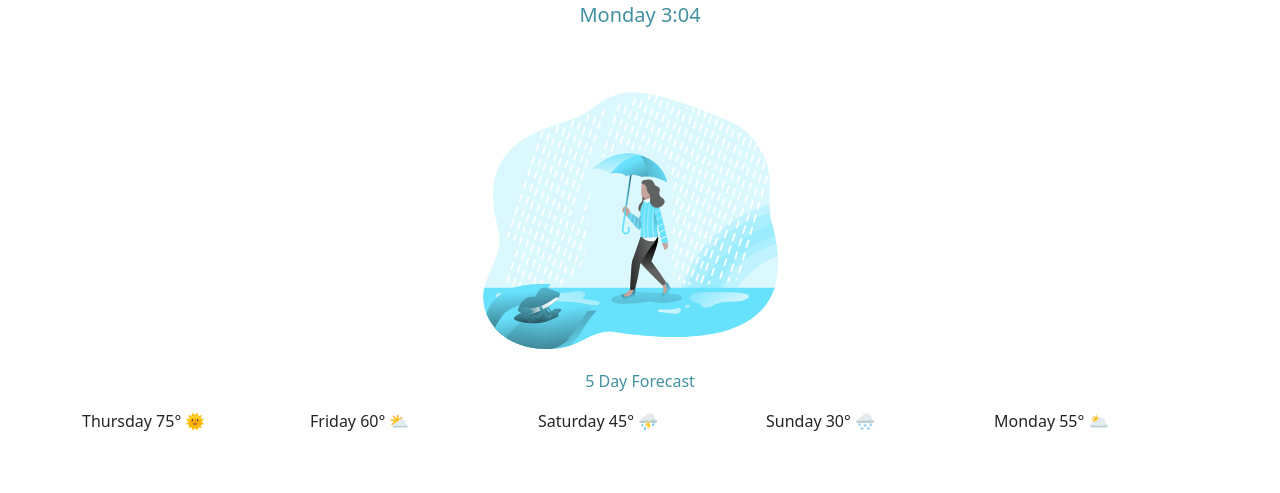
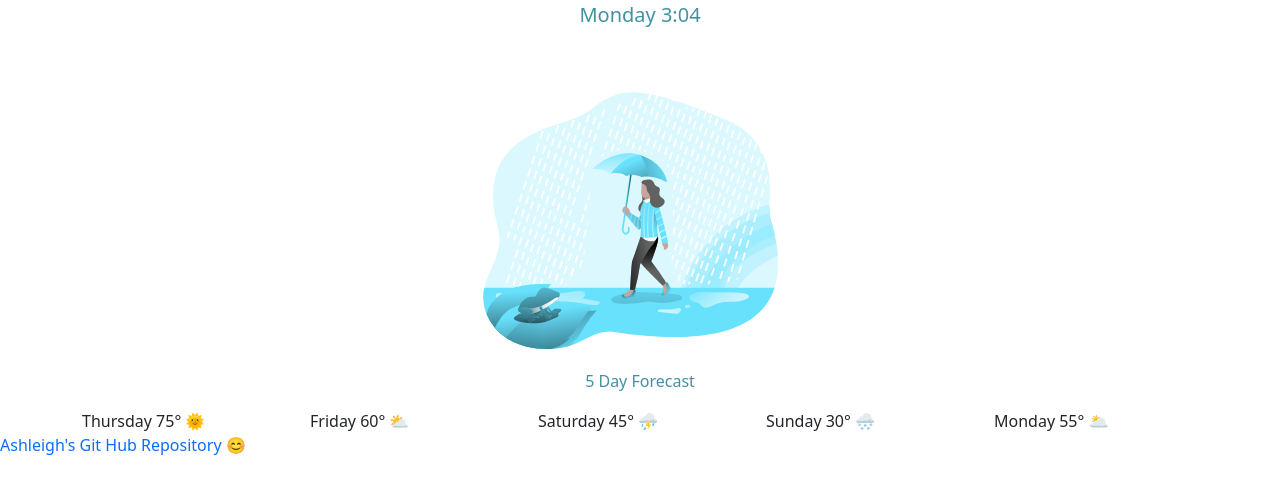
Before and after one commit to Ashes0201/Weather-App, a plain HTML site: page index.html in a window 1280 px wide. Shown: the part 181-674 px from the top of the page. Drawn offline with nearby package versions, Linux system fonts and the light colour scheme; no server answers.

Commit message:
added link to github repository

```diff
--- a/index.html
+++ b/index.html
@@ -46,6 +46,9 @@
         <div class="col">Monday 55° 🌥</div>
       </div>
     </div>
+    <a href="https://github.com/Ashes0201/Weather-App"
+      >Ashleigh's Git Hub Repository 😊</a
+    >
     <script src="src/index.js"></script>
   </body>
 </html>
```
